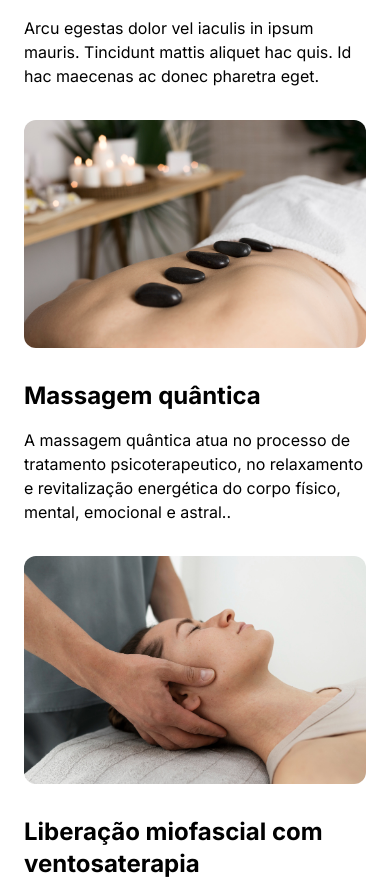
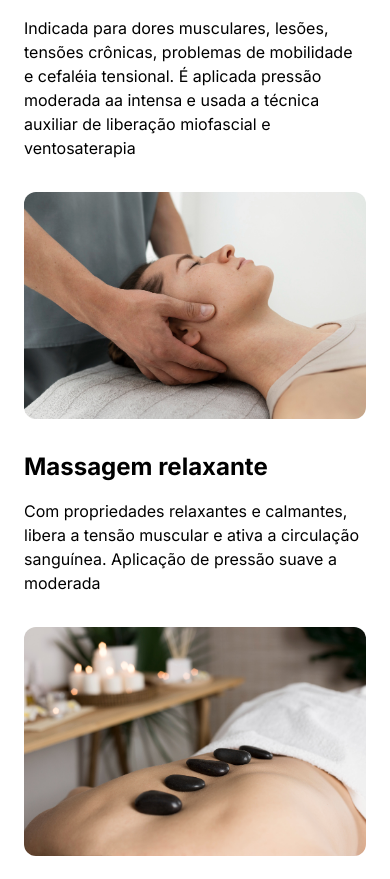
Before and after one commit to jspenst/tailuilib, a Next.js app: page / in a window 390 px wide. Shown: the part 2214-3093 px from the top of the page. Built offline with nearby package versions, Linux system fonts and the light colour scheme.

Commit message:
Alterações no menu mobile

```diff
--- a/src/components/Features.tsx
+++ b/src/components/Features.tsx
@@ -16,14 +16,14 @@ const features = [
   {
     title: "Massagem terapêutica",
     description:
-      "Arcu egestas dolor vel iaculis in ipsum mauris. Tincidunt mattis aliquet hac quis. Id hac maecenas ac donec pharetra eget.",
-    picture: "/terapeutica.jpg",
+      "Indicada para dores musculares, lesões, tensões crônicas, problemas de mobilidade e cefaléia tensional. É aplicada pressão moderada aa intensa e usada a técnica auxiliar de liberação miofascial e ventosaterapia",
+    picture: "/massage.jpg",
   },
   {
-    title: "Massagem quântica",
+    title: "Massagem relaxante",
     description:
-      "A massagem quântica atua no processo de tratamento psicoterapeutico, no relaxamento e revitalização energética do corpo físico, mental, emocional e astral..",
-    picture: "/massage.jpg",
+      "Com propriedades relaxantes e calmantes, libera a tensão muscular e ativa a circulação sanguínea. Aplicação de pressão suave a moderada",
+    picture: "/terapeutica.jpg",
   },
   {
     title: "Liberação miofascial com ventosaterapia",
--- a/src/components/Team.tsx
+++ b/src/components/Team.tsx
@@ -22,12 +22,19 @@ const team = [
       "Formada em Fisioterapia pela UDESC. Instrutora de Pilates há 3 anos. Experiência em Pilates solo e aparelhos. ",
     picture: "/victoria.png",
   },
+  {
+    name: "Bruna Leal",
+    job: "Fisioterapeuta",
+    description:
+      "Formada em Fisioterapia pela UDESC. Instrutora de Pilates há 3 anos. Experiência em Pilates solo e aparelhos. ",
+    picture: "/victoria.png",
+  },
 ];
 
 export default function Team() {
   return (
     <div className="flex flex-col items-center w-full" id="team">
-      <div className="flex flex-col py-10 items-center px-6 lg:px-8 max-w-5xl">
+      <div className="flex flex-col py-10 items-center px-6 lg:px-8 max-w-8xl">
         <h2 className="text-3xl sm:text-4xl py-2 font-bold tracking-tight border-b-2">
           Equipe
         </h2>
--- a/src/components/WhatsappCTA.tsx
+++ b/src/components/WhatsappCTA.tsx
@@ -5,7 +5,7 @@ export default function WhatsappCTA() {
     <a
       href="https://api.whatsapp.com/send/?phone=5548991537664&text=Ol%C3%A1%2C+gostaria+de+agendar+uma+aula+experimental%21&type=phone_number&app_absent=1"
       target="_blank"
-      className="flex gap-2 items-center text-sm leading-6 text-white p-4 bg-primary rounded-xl font-bold w-fit"
+      className="flex gap-2 items-center text-sm leading-6 text-white p-4 mb-16 bg-primary rounded-xl font-bold w-fit"
     >
       Entre em contato
       <MdWhatsapp className="text-xl" />
```
